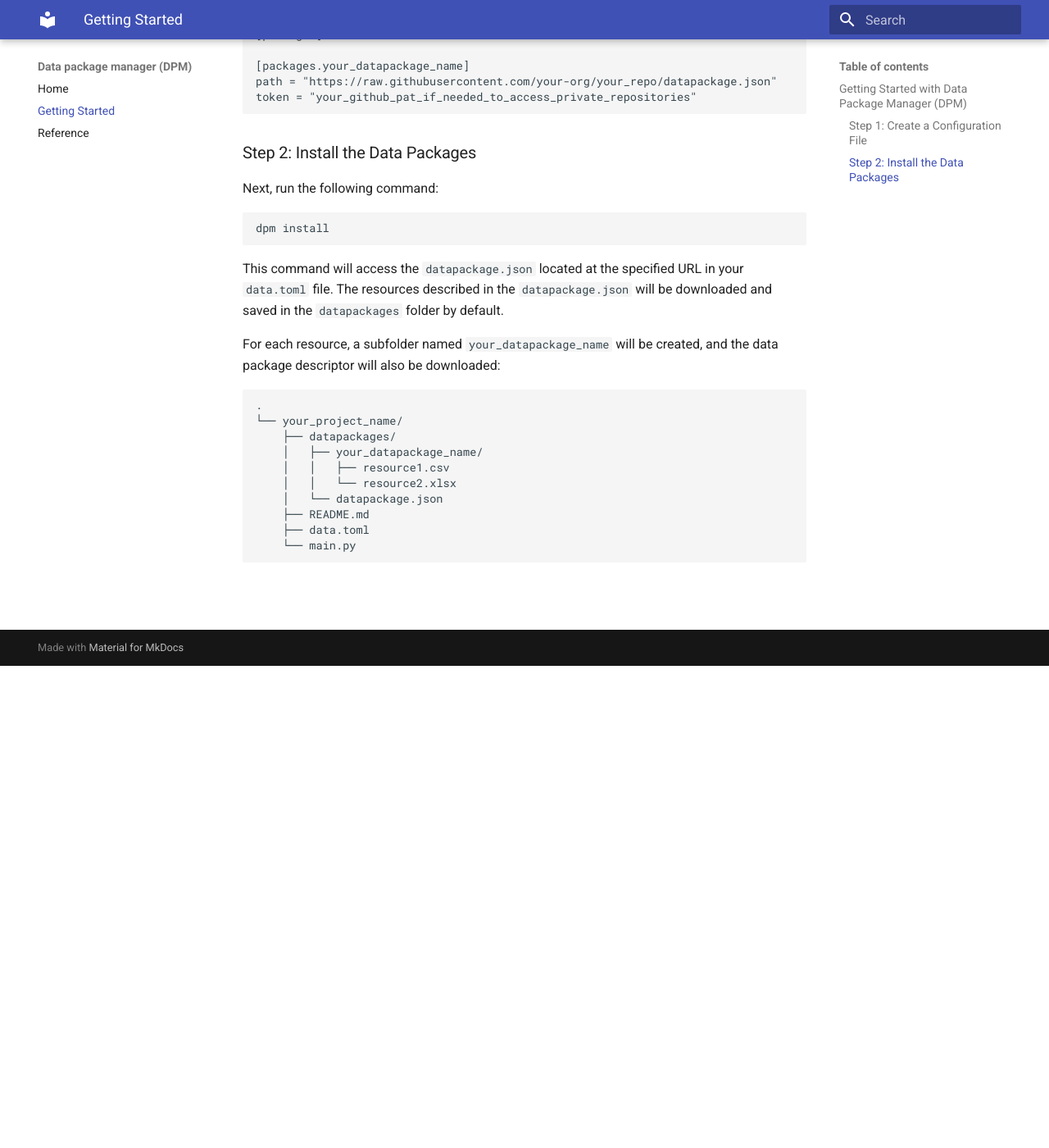
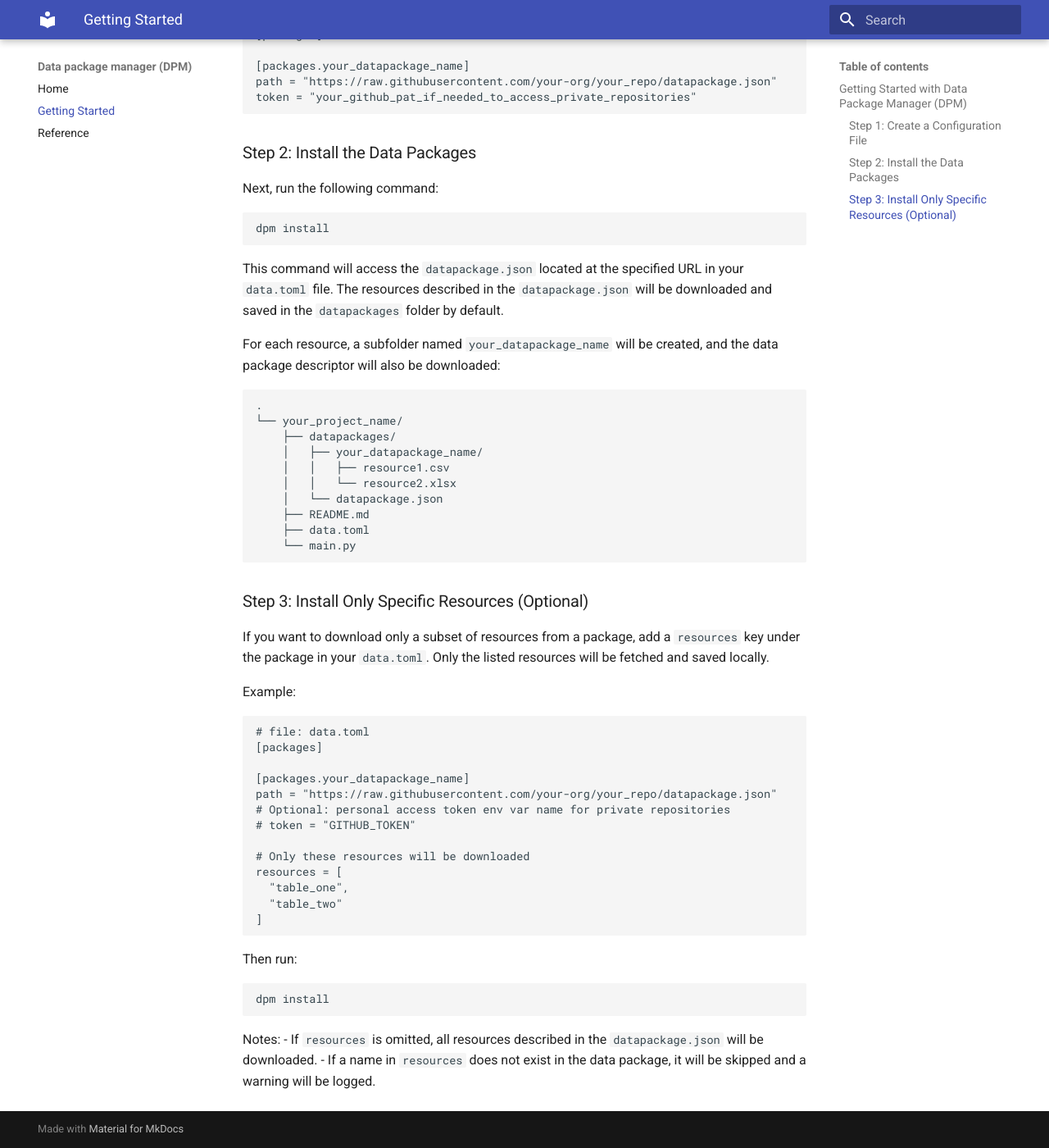
Before and after one commit to splor-mg/dpm, an MkDocs documentation site: the page built from docs/getting_started.md, in a window 1280 px wide and 1400 px high, scrolled down 588 px. Shown: the whole window at 82% size. Built offline with MkDocs 1.6.1 and Material for MkDocs 9.7.7, drawn with Linux system fonts in a browser that asks for light colours.

Commit message:
chore(docs): atualiza mkdocs e documentação inline.

````diff
--- a/docs/getting_started.md
+++ b/docs/getting_started.md
@@ -47,3 +47,35 @@ For each resource, a subfolder named `your_datapackage_name` will be created, an
     ├── data.toml
     └── main.py
 ```
+
+### Step 3: Install Only Specific Resources (Optional)
+
+If you want to download only a subset of resources from a package, add a `resources` key under the package in your `data.toml`. Only the listed resources will be fetched and saved locally.
+
+Example:
+
+```toml
+# file: data.toml
+[packages]
+
+[packages.your_datapackage_name]
+path = "https://raw.githubusercontent.com/your-org/your_repo/datapackage.json"
+# Optional: personal access token env var name for private repositories
+# token = "GITHUB_TOKEN"
+
+# Only these resources will be downloaded
+resources = [
+  "table_one",
+  "table_two"
+]
+```
+
+Then run:
+
+```bash
+dpm install
+```
+
+Notes:
+- If `resources` is omitted, all resources described in the `datapackage.json` will be downloaded.
+- If a name in `resources` does not exist in the data package, it will be skipped and a warning will be logged.
````
Also changed, not shown: 1 other file.
